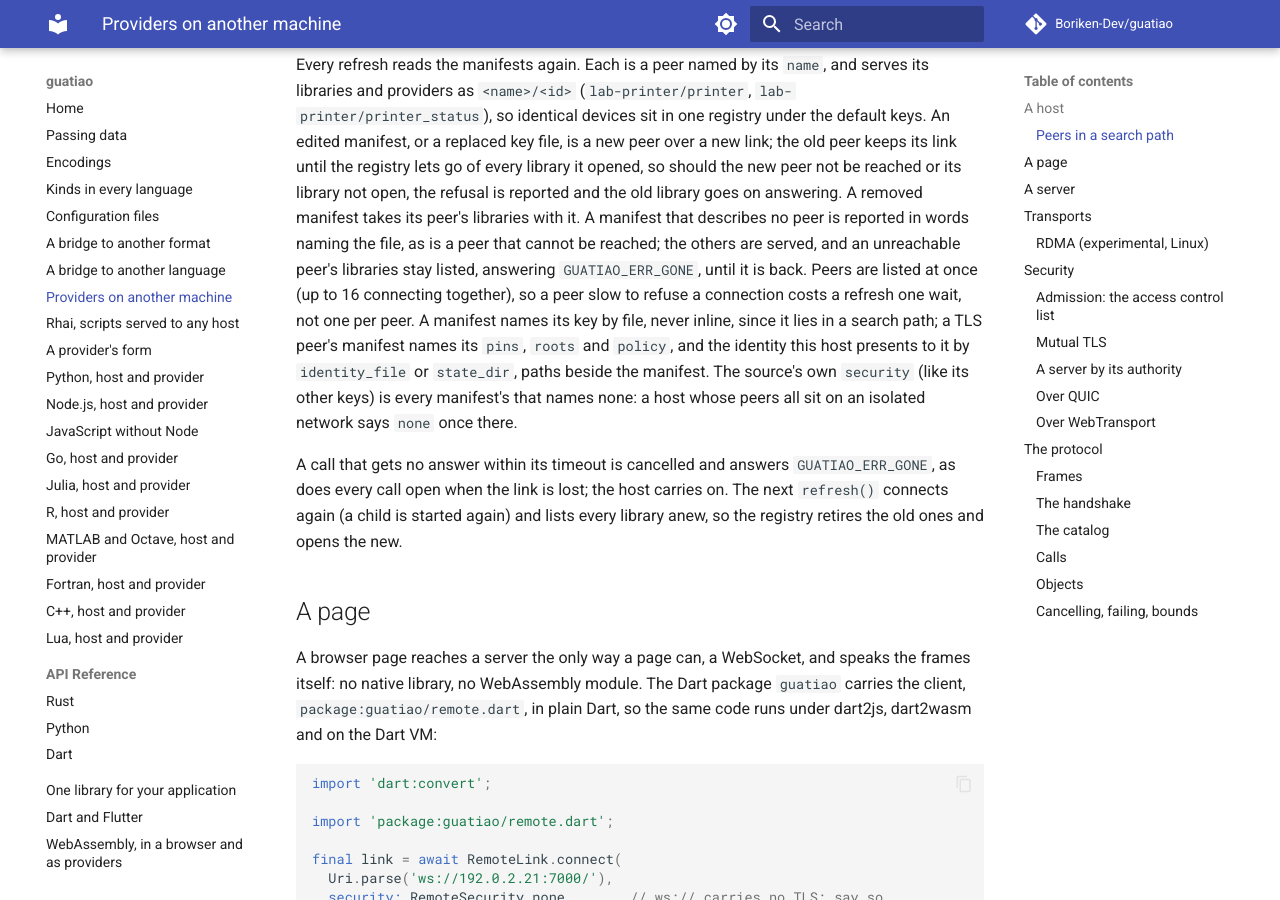
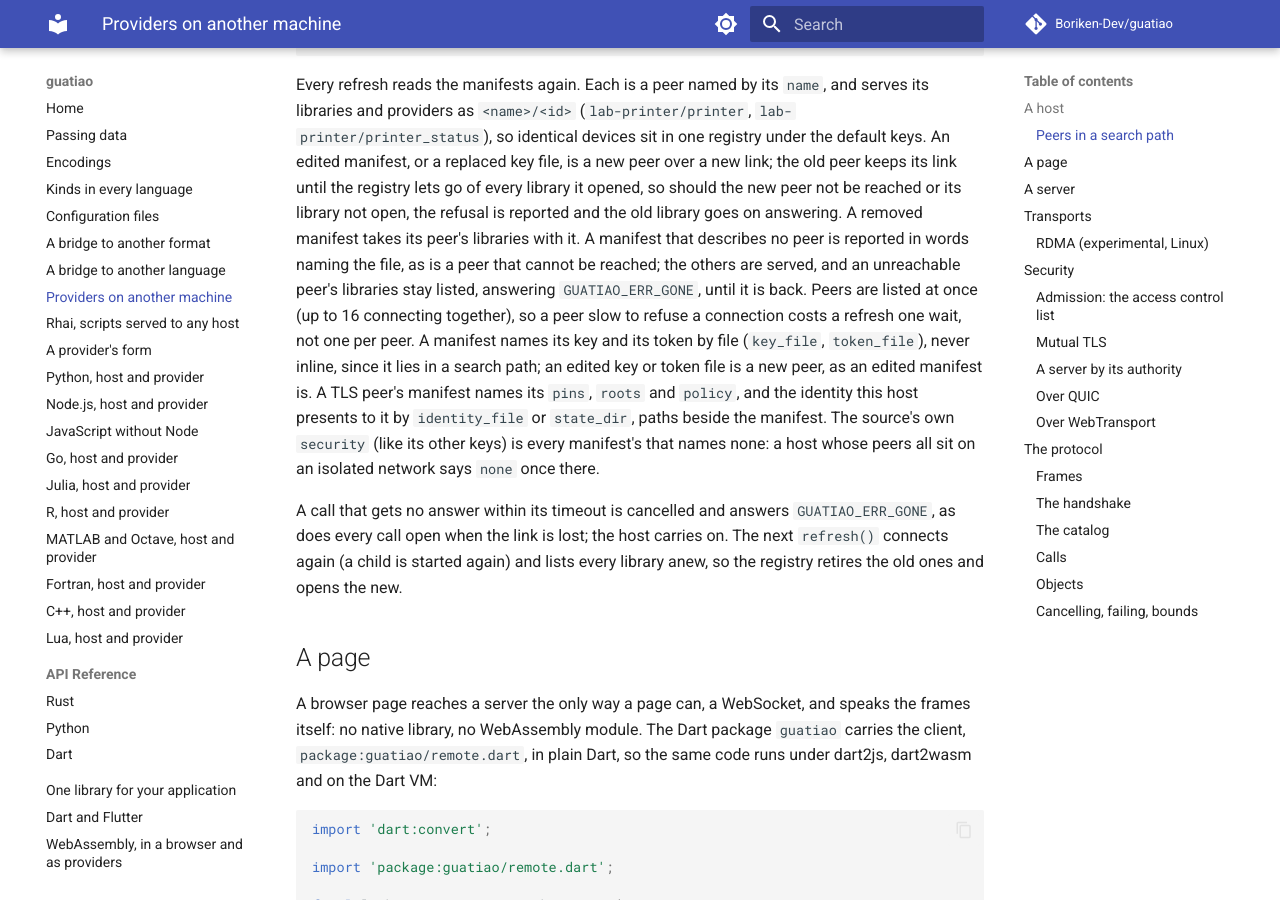
Before and after one commit to Boriken-Dev/guatiao, an MkDocs documentation site: the page built from docs/remote.md, in a window 1280 px wide and 900 px high, scrolled down 2439 px. Built offline with MkDocs 1.6.1 and Material for MkDocs 9.7.7, drawn with Linux system fonts in a browser that asks for light colours; comment, search, counter and statistics services are not loaded; some of the changed text lies outside the part shown.

Commit message:
docs: a peer's token file in the peer format and the remote page

```diff
--- a/docs/remote.md
+++ b/docs/remote.md
@@ -41,7 +41,7 @@
 | `child` | instead of `connect`: a list, the server program and its arguments, run with the link on its stdin and stdout |
 | `security` | `none`, `server-tls` or `mutual-tls` ([Security](#security)): `mutual-tls` on a network unless named; a child, `local://` and `shm://` run `none` alone |
 | `key`, `key_file` | the pre-shared key: text, or a file's bytes; proved both ways with `none`, and at server TLS when the server asks for it |
-| `token` | what a client presents when its server requires a token; one empty or only white space is refused |
+| `token`, `token_file` | what a client presents when its server requires a token: text, or a file's text (a byte order mark and one last line end left out, as `guatiao-remote-server --token-file` reads it); one or the other, and one empty or only white space is refused |
 | `state_dir` | TLS: this side's identity (`identity.pem`, made when absent) and trust store (`peers/`) |
 | `identity_file` | TLS: the identity file instead of `state_dir` (made when absent) |
 | `pins` | TLS: a list of the fingerprints (`sha256:<hex>`) of the servers trusted; without any, the trust store's accepted peers |
@@ -102,8 +102,10 @@
 answering `GUATIAO_ERR_GONE`, until it is back. Peers are listed at once
 (up to 16 connecting together), so a peer slow to refuse a connection
 costs a refresh one wait, not one per peer.
-A manifest names its key by file, never inline, since it lies in a
-search path; a TLS peer's manifest names its `pins`, `roots` and
+A manifest names its key and its token by file (`key_file`,
+`token_file`), never inline, since it lies in a search path; an edited
+key or token file is a new peer, as an edited manifest is. A TLS peer's
+manifest names its `pins`, `roots` and
 `policy`, and
 the identity this host presents to it by `identity_file` or `state_dir`,
 paths beside the manifest. The source's own `security` (like its other
@@ -476,7 +478,8 @@
   by a `token` the server requires. No client certificate, so a browser
   page and a host with no identity of its own can use it. The HELLO
   names trust `server-tls`. A client needs the server's `pins` (or a
-  trust store, or `roots`) and a `key` or `token`, and no identity; a server needs
+  trust store, or `roots`) and a `key` or `token` (or `key_file`,
+  `token_file`), and no identity; a server needs
   its identity and a key or token (`--key-file`, `--token-file`), and
   lists "client_auth = none" among the settings weaker than strict. A
   server's token is required at mutual TLS as well; with no TLS the
```
Also changed, not shown: CHANGELOG.md (+9 -0 lines), docs/encodings.md (+5 -3 lines).
